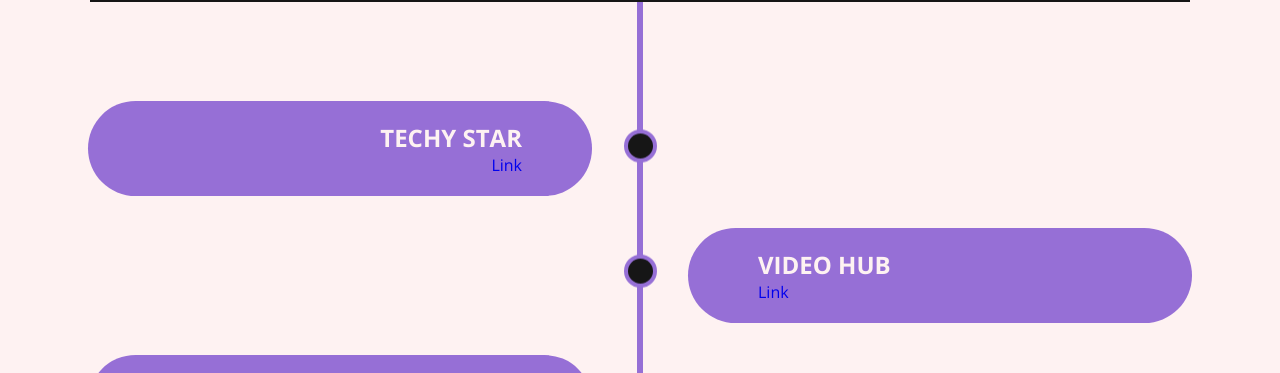
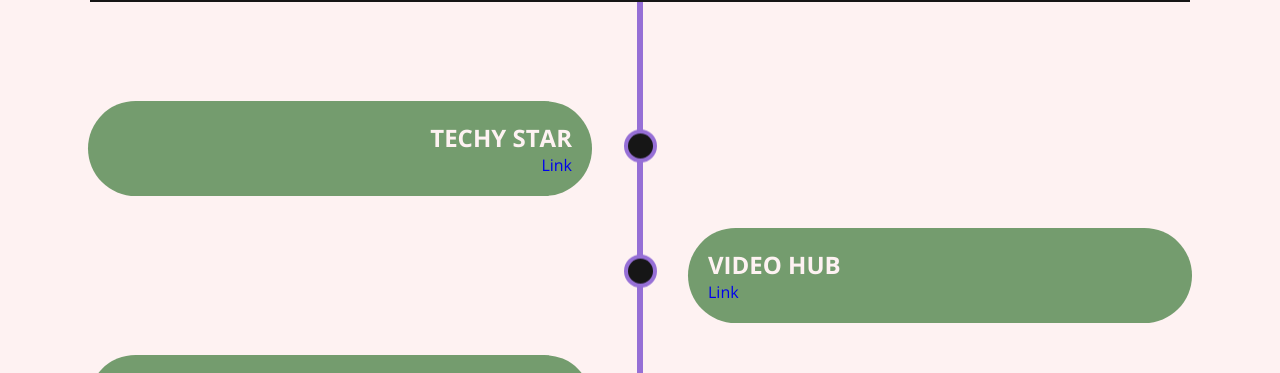
Before and after one commit to souravbarman00/My_profile, a React (Create React App) app: page / in a window 1280 px wide. Shown: the part 1778-2151 px from the top of the page. Built offline with nearby package versions, Linux system fonts and the light colour scheme.

Commit message:
Sixth commit

```diff
--- a/src/styles/home.scss
+++ b/src/styles/home.scss
@@ -106,7 +106,7 @@
 
       > img {
         width: 50vmax;
-        margin-left: auto;
+        margin-left: 200px;
         position:-ms-page;
         object-fit:contain;
         // border-radius: 40px;
--- a/src/styles/statics.scss
+++ b/src/styles/statics.scss
@@ -15,6 +15,7 @@ $color6_2: #16161622;
 $color7:#966FD6;
 $color8:#2d0af2;
 $color9:#e9bae5;
+$color10:#749c6e;
 
 $p: 13.33vmax;
 $p_md: 7vmax;
--- a/src/styles/timeline.scss
+++ b/src/styles/timeline.scss
@@ -59,8 +59,8 @@
     }
 
     > div {
-      padding: 20px 70px;
-      background-color: $color7;
+      padding: 20px 20px;
+      background-color: $color10;
       color: $color1;
       border-radius: 100px;
     }
```
